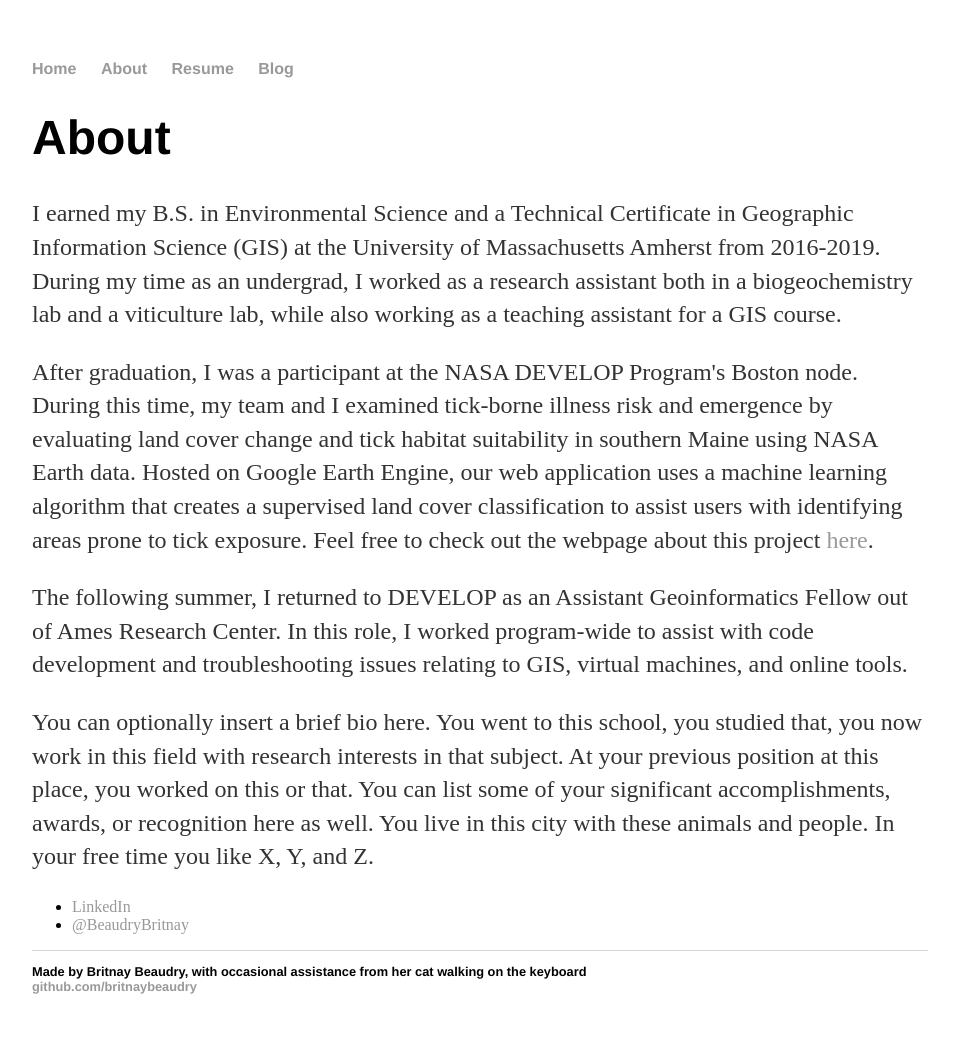
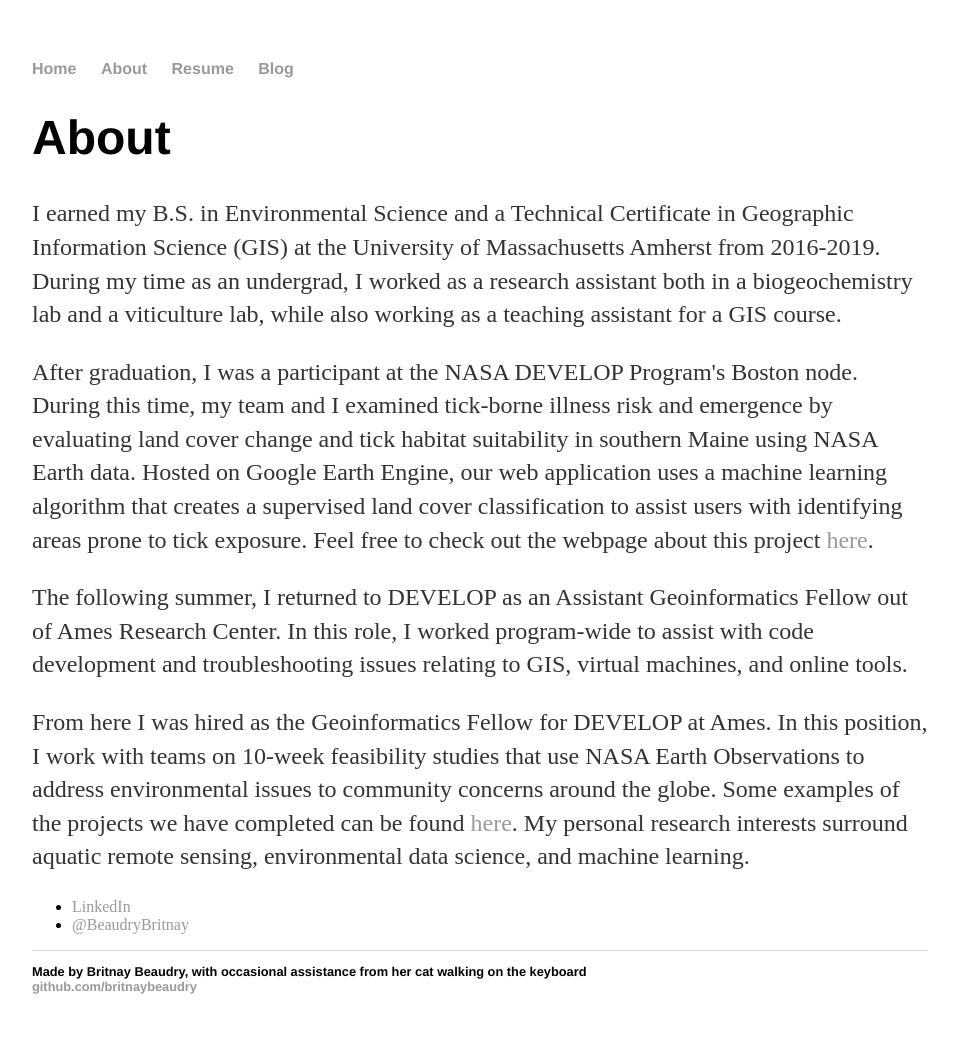
Before and after one commit to britnaybeaudry/britnaybeaudry.github.io, a Jekyll site: the page built from about/index.html, in a window 1280 px wide. Shown: the whole page, without its empty margins (160-1117 px from the left). Built offline with Jekyll 4.4.1, drawn with Linux system fonts in a browser that asks for light colours.

Commit message:
Update index.html
updated about me section

```diff
--- a/about/index.html
+++ b/about/index.html
@@ -14,7 +14,8 @@
 
 			<p>The following summer, I returned to DEVELOP as an Assistant Geoinformatics Fellow out of Ames Research Center. In this role, I worked program-wide to assist with code development and troubleshooting issues relating to GIS, virtual machines, and online tools.
 
-			<p>You can optionally insert a brief bio here. You went to this school, you studied that, you now work in this field with research interests in that subject. At your previous position at this place, you worked on this or that. You can list some of your significant accomplishments, awards, or recognition here as well. You live in this city with these animals and people. In your free time you like X, Y, and Z.</p>
+			<p>From here I was hired as the Geoinformatics Fellow for DEVELOP at Ames. In this position, I work with teams on 10-week feasibility studies that use NASA Earth Observations to address
+			environmental issues to community concerns around the globe. Some examples of the projects we have completed can be found <a href="https://develop.larc.nasa.gov/2020/fall/HawaiiWater.html">here</a>. My personal research interests surround aquatic remote sensing, environmental data science, and machine learning.</p>
 
 			<ul class="contacts">
 				<li><a href="https://www.linkedin.com/in/britnaybeaudry/">LinkedIn</a></li>
```
